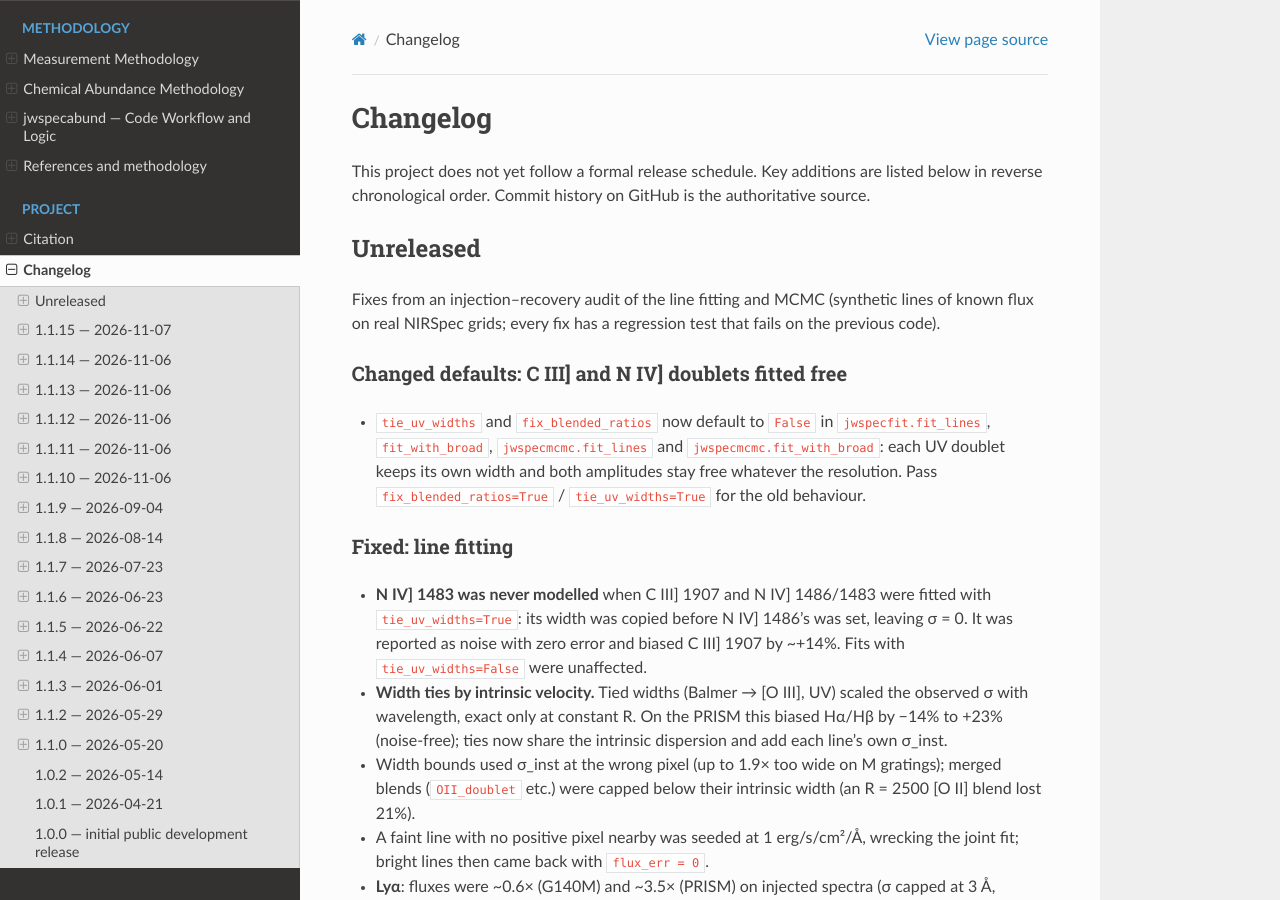
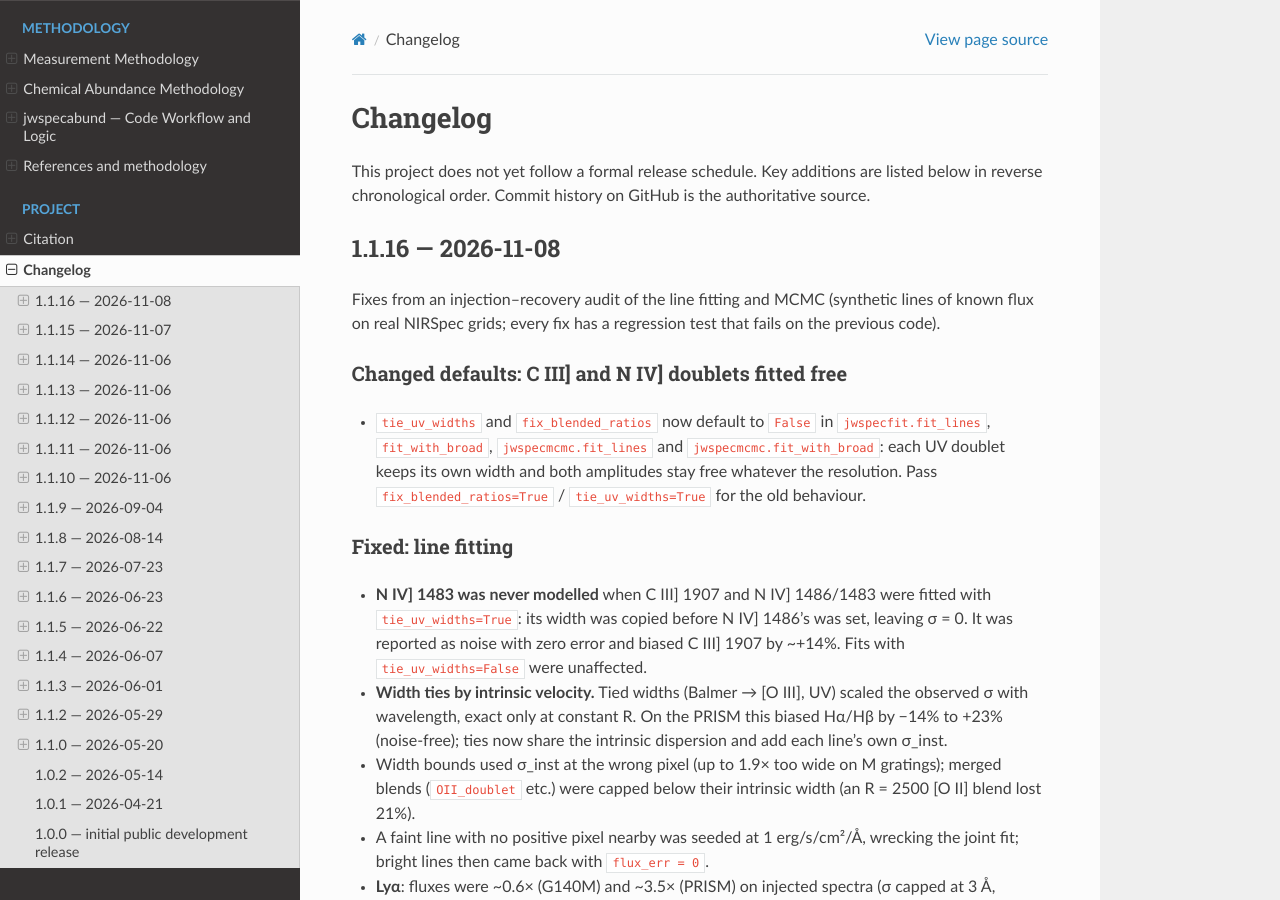
Before and after one commit to raunaq-rai/jwspecfit, a Sphinx documentation site: the page built from docs/changelog.md, in a window 1280 px wide and 900 px high. Built offline with Sphinx 7.4.7 and the Read the Docs theme 3.1.0, drawn with Linux system fonts in a browser that asks for light colours.

Commit message:
Release v1.1.16

```diff
--- a/docs/changelog.md
+++ b/docs/changelog.md
@@ -4,7 +4,7 @@ This project does not yet follow a formal release schedule. Key
 additions are listed below in reverse chronological order. Commit
 history on GitHub is the authoritative source.
 
-## Unreleased
+## 1.1.16 — 2026-11-08
 
 Fixes from an injection–recovery audit of the line fitting and MCMC
 (synthetic lines of known flux on real NIRSpec grids; every fix has a
--- a/pyproject.toml
+++ b/pyproject.toml
@@ -4,7 +4,7 @@ build-backend = "setuptools.build_meta"
 
 [project]
 name = "jwspecfit"
-version = "1.1.15"
+version = "1.1.16"
 description = "JWST NIRSpec emission-line fitting with resolution-aware Gaussian models"
 readme = "README.md"
 license = "MIT"
```
Also changed, not shown: 1 other file.
